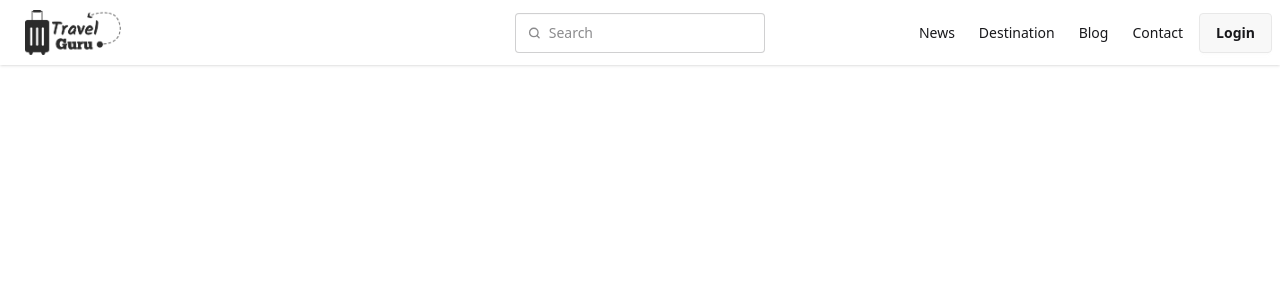
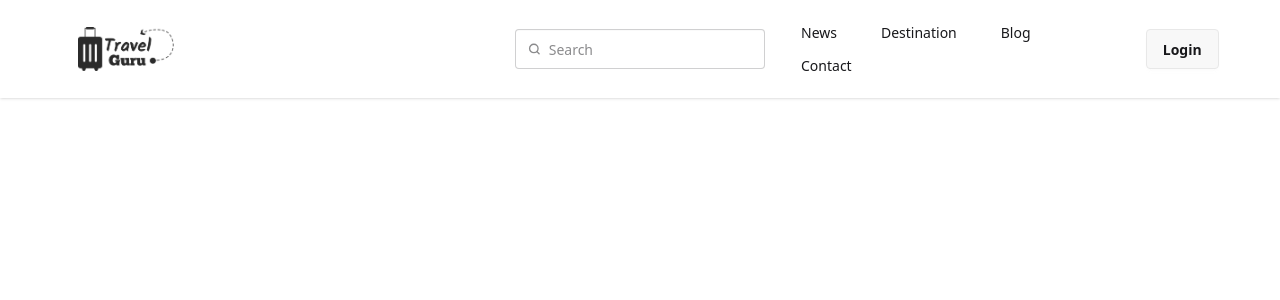
Before and after one commit to Suprio-Das/Travel-Guru-React, a React (Vite) app: page / in a window 1280 px wide. Shown: the top 300 px of the page. Built offline with nearby package versions, Linux system fonts and the light colour scheme.

Commit message:
margin added to the to the x-axis of the li

```diff
--- a/src/Components/Navbar/Navbar.jsx
+++ b/src/Components/Navbar/Navbar.jsx
@@ -2,8 +2,8 @@ import { Link } from "react-router-dom";
 
 const Navbar = () => {
     return (
-        <div>
-            <div className="navbar bg-base-100 shadow-sm">
+        <div className="bg-base-100 shadow-sm">
+            <div className="navbar w-11/12 mx-auto">
                 <div className="navbar-start">
                     <div className="dropdown">
                         <div tabIndex={0} role="button" className="btn btn-ghost lg:hidden">
@@ -30,12 +30,12 @@ const Navbar = () => {
                 </div>
                 <div className="navbar-end">
                     <ul className="menu menu-horizontal px-1">
-                        <li><Link>News</Link></li>
-                        <li><Link>Destination</Link></li>
-                        <li><Link>Blog</Link></li>
-                        <li><Link>Contact</Link></li>
+                        <li className="ms-5"><Link>News</Link></li>
+                        <li className="ms-5"><Link>Destination</Link></li>
+                        <li className="ms-5"><Link>Blog</Link></li>
+                        <li className="ms-5"><Link>Contact</Link></li>
                     </ul>
-                    <a className="btn">Login</a>
+                    <a className="btn ms-5">Login</a>
                 </div>
             </div>
         </div>
```
